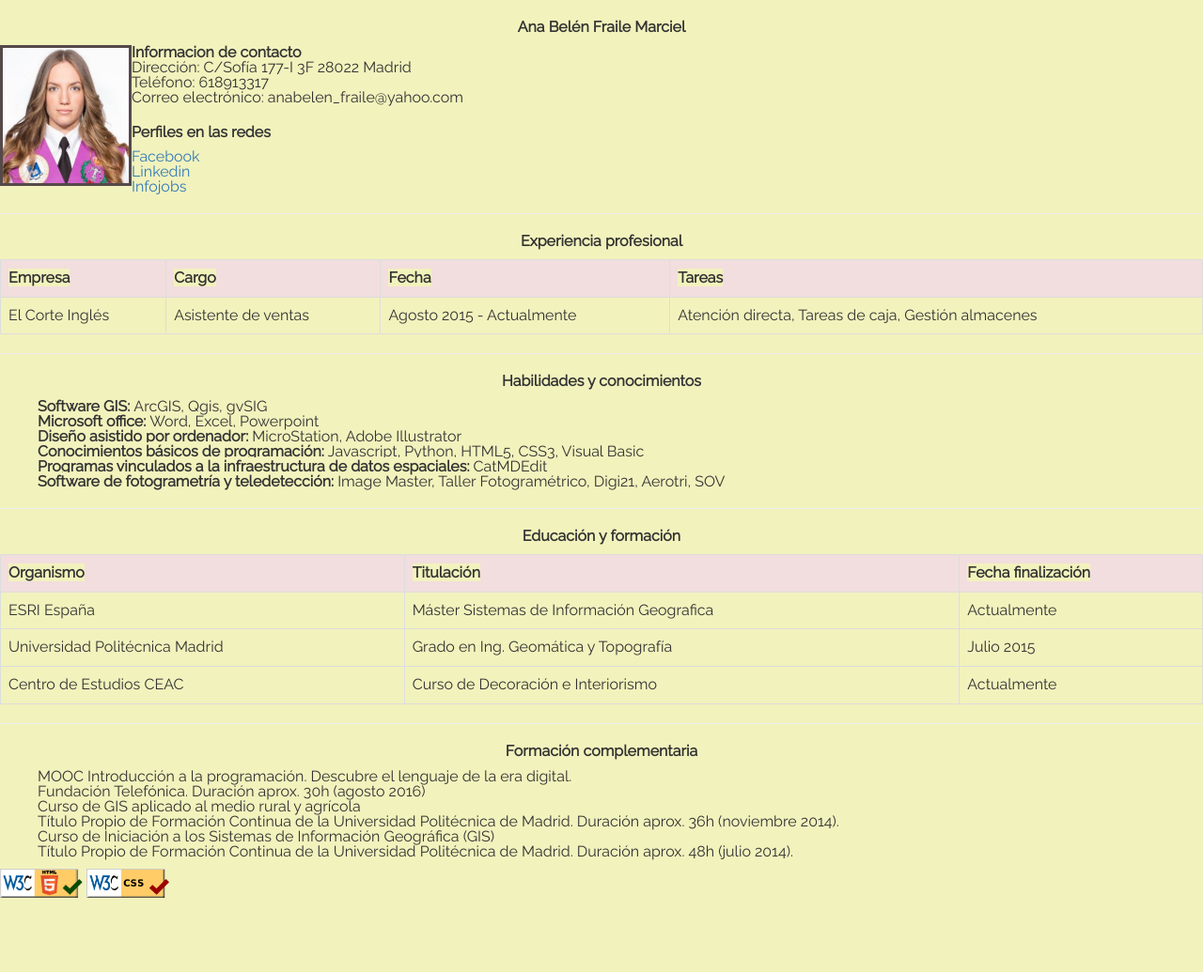
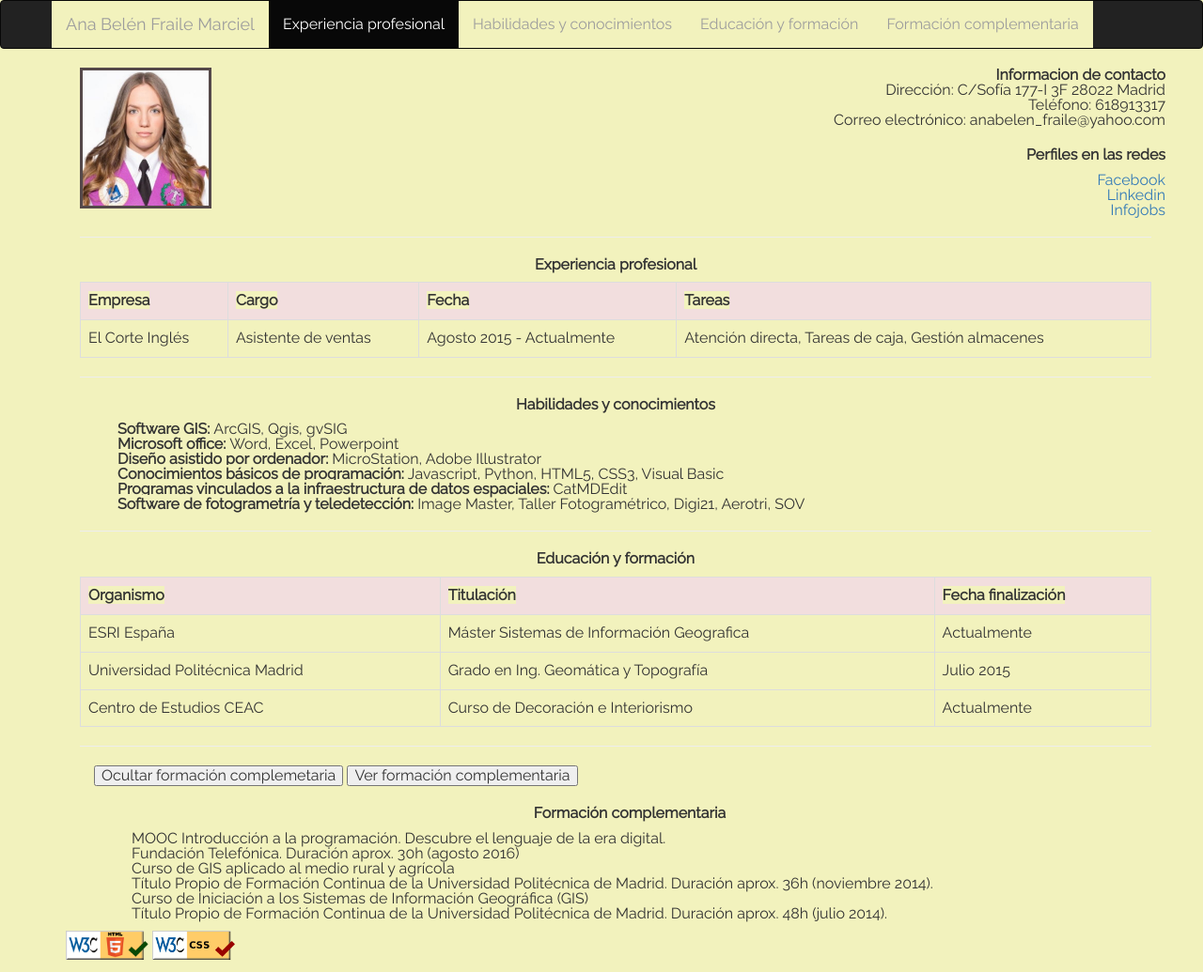
Before and after one commit to AnaBFraile/AnaBFraile.github.io, a plain HTML site: page index.html in a window 1280 px wide. Shown: the whole page at 94% size. Before the commit the page ends 969 px from the top, so only its background shows below. Drawn offline with nearby package versions, Linux system fonts and the light colour scheme; a script that the page names is missing.

Commit message:
16 Marzo Verison Dojo

```diff
--- a/index.html
+++ b/index.html
@@ -8,24 +8,55 @@
   <link href="https://fonts.googleapis.com/css?family=Raleway" rel="stylesheet" type="text/css">
   <meta name="viewport" content="width=device-width, initial-scale=1">
 </head>
-<body>
-  <h1 class="text-center">Ana Belén Fraile Marciel</h1>
-  <p>
-    <img src="images/ana.jpg" class="img-responsive" alt="Foto de Ana" align="left" id="photo">
+<!-- Menú superior -->
+<nav class="navbar navbar-inverse">
+  <div class="container">
+    <div class="navbar-header">
+      <button  type="button" class="navbar-toggle collapsed" data-toggle="collapse" data-target="#navbar" >
+        <span class="sr-only">Toggle navigation</span>
+        <span class="icon-bar"></span>
+        <span class="icon-bar"></span>
+        <span class="icon-bar"></span>
+      </button>
+
+      <!-- Cambiar por tu nombre -->
+      <a class="navbar-brand" href="#">Ana Belén Fraile Marciel</a>
+    </div>
+    <div id="navbar" class="collapse navbar-collapse">
+      <ul class="nav navbar-nav">
+        <!-- Modificar esta lista con las secciones de tu curriculum -->
+        <li class="active"><a href="#Experiencia">Experiencia profesional</a></li>
+        <li><a href="#Habilidades">Habilidades y conocimientos</a></li>
+        <li><a href="#Educacion">Educación y formación</a></li>
+        <li><a href="#FormacionComple">Formación complementaria</a></li>
+      </ul>
+    </div>
+  </div>
+</nav>
+
+<div class="container">
+  <!-- Añade aquí el contenido que hayas hecho hasta ahora de tu curriculum -->
+  <div class="container">
+    <img src="images/ana.jpg" class="img-responsive" alt="Foto de Ana" id="photo">
+    <div class="container">
+      <div id="info">
         <strong>Informacion de contacto</strong><br>
         Dirección: C/Sofía 177-I 3F 28022 Madrid<br>
         Teléfono: 618913317<br>
         Correo electrónico: anabelen_fraile@yahoo.com<br>
+        <div id="perfiles">
           <h3><strong>Perfiles en las redes</strong></h3>
           <!--ahora le meto un hipervinculo-->
-  <p>
           <a href="https://www.facebook.com/profile.php?id=100003650988820">Facebook</a><br>
           <a href="https://www.linkedin.com/feed/">Linkedin</a><br>
           <a href="https://www.infojobs.net/candidate/cv/view/index.xhtml?dgv=19176958789724130763">Infojobs</a>
-  </p>
-</p>
+        </div>
+      </div>
+    </div>
     <!--esto mete la linea de separacion-->
     <hr>
+
+    <div id="Experiencia">
       <h2>Experiencia profesional</h2>
       <!--ahora le meto una tabla-->
       <!--hay que meter primero la fila y despues las celdas de cada fila, tr y td-->
@@ -43,7 +74,9 @@
           <td>Atención directa, Tareas de caja, Gestión almacenes</td>
         </tr>
       </table>
+    </div>
     <hr>
+    <div id="Habilidades">
       <h2>Habilidades y conocimientos</h2>
       <ul>
         <li><strong>Software GIS: </strong>ArcGIS, Qgis, gvSIG</li>
@@ -53,7 +86,9 @@
         <li><strong>Programas vinculados a la infraestructura de datos espaciales: </strong>CatMDEdit</li>
         <li><strong>Software de fotogrametría y teledetección: </strong>Image Master, Taller Fotogramétrico, Digi21, Aerotri, SOV</li>
       </ul>
+    </div>
     <hr>
+    <div id="Educacion">
       <h2>Educación y formación</h2>
       <table class="table table-bordered">
         <tr class="danger">
@@ -77,13 +112,40 @@
           <td>Actualmente</td>
         </tr>
       </table>
+    </div>
     <hr>
+    <div class="container">
+      <button id="fadeOutButton">Ocultar formación complemetaria</button>
+      <button id="fadeInButton">Ver formación complementaria</button>
+
+      <div id="fadeTarget">
+
+        <div id="FormacionComple">
           <h2>Formación complementaria</h2>
           <ul>
             <li>MOOC Introducción a la programación. Descubre el lenguaje de la era digital.<br> Fundación Telefónica. Duración aprox. 30h (agosto 2016)</li>
             <li>Curso de GIS aplicado al medio rural y agrícola <br> Título Propio de Formación Continua de la Universidad Politécnica de Madrid. Duración aprox. 36h (noviembre 2014).</li>
             <li>Curso de Iniciación a los Sistemas de Información Geográfica (GIS) <br> Título Propio de Formación Continua de la Universidad Politécnica de Madrid. Duración aprox. 48h (julio 2014).</li>
           </ul>
+        </div>
+      </div>
+      <!-- load dojo and provide config via data attribute -->
+      <script src="//ajax.googleapis.com/ajax/libs/dojo/1.10.4/dojo/dojo.js" data-dojo-config="async: true, isDebug: true"></script>
+      <script>
+      require(["dojo/_base/fx", "dojo/on", "dojo/dom", "dojo/domReady!"], function(fx, on, dom) {
+        var fadeOutButton = dom.byId("fadeOutButton"),
+        fadeInButton = dom.byId("fadeInButton"),
+        fadeTarget = dom.byId("fadeTarget");
+        on(fadeOutButton, "click", function(evt){
+          fx.fadeOut({ node: fadeTarget }).play();
+        });
+        on(fadeInButton, "click", function(evt){
+          fx.fadeIn({ node: fadeTarget }).play();
+        });
+      });
+      </script>
+    </div>
+  </div>
   <p>
     <a href="https://validator.w3.org/nu/#textarea" target="_blank">
       <img style="border:0;width:88px;height:31px"
@@ -97,5 +159,6 @@
       alt="Valid CSS!" />
     </a>
   </p>
-</body>
+</div>
+
 </html>
```
Lines whose indentation alone changed are shown as unchanged.
